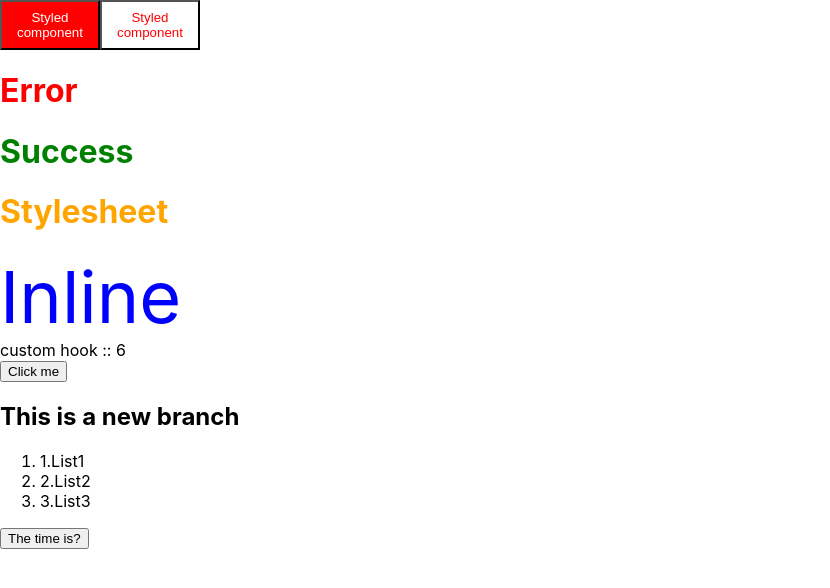
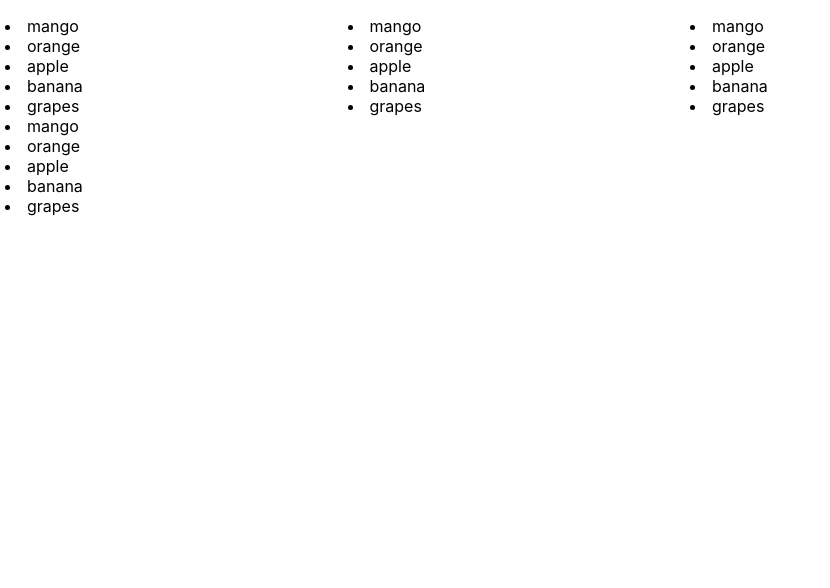
Before and after one commit to AsishNayak02/git-demo, a React (Create React App) app: page / in a window 1280 px wide. Shown: the top 588 px of the page, without its empty margins (0-830 px from the left). Built offline with nearby package versions, Linux system fonts and the light colour scheme.

Commit message:
feat(ui): add list unordered list added

```diff
--- a/public/index.html
+++ b/public/index.html
@@ -41,6 +41,6 @@
     -->
     <p id="exp"></p>
 
-    <button onclick="document.getElementById('exp').innerHTML = Date()">The time is?</button>
+    <!-- <button onclick="document.getElementById('exp').innerHTML = Date()">The time is?</button> -->
   </body>
 </html>
--- a/src/App.js
+++ b/src/App.js
@@ -3,33 +3,40 @@ import useCustom from "./useCustom";
 import Stylesheet from './component/stylesheet';
 import Inline from './component/Inline';
 import './appStyles.css'
+import List from './List'
 import styles from './appStyles.module.css'
 import StyledBtn from './component/styled-comp';
 function App() {
-  const count = useCustom();
-  const chng=()=>{
-    console.log("clicked on button")
-  }
+  // const count = useCustom();
+  // const chng=()=>{
+  //   console.log("clicked on button")
+  // }
   return (
 
     <div>
-      <StyledBtn>Styled component</StyledBtn>
+      {/* <StyledBtn>Styled component</StyledBtn>
       <StyledBtn variant='outline'>Styled component</StyledBtn>
 
       <h1 className='error'>Error</h1>  {/*from css with global scope*/}
-      <h1 className={styles.success}>Success</h1> {/*from module with local scope*/}
-      <Stylesheet />
+      {/* <h1 className={styles.success}>Success</h1> {/*from module with local scope*/}
+      {/* <Stylesheet />
       <Inline />
       <div >custom hook :: {count}</div>
       <button onClick = {chng}>Click me</button>
-      <h2>This is a new branch</h2>
-
-      <div>
-        <ol>
-          <li>1.List1</li>
-          <li>2.List2</li>
-          <li>3.List3</li>
-        </ol>
+      <h2>This is a new branch</h2>   */}
+      <div className='list-cont'>
+      <div  className='box'>
+       <List />
+      </div>
+      <div className='box'>
+       <List />
+      </div>
+      <div className='box'>
+       <List />
+      </div>
+      <div className='box'>
+       <List />
+      </div>
       </div>
     </div>
   );
--- /dev/null
+++ b/src/List.js
@@ -0,0 +1,11 @@
+import React from 'react'
+
+function List() {
+    const fruit = ['mango','orange','apple','banana','grapes'];
+    const items = fruit.map(fruit=><li>{fruit}</li>);
+  return (
+    <div>{items}</div>
+  )
+}
+
+export default List
--- a/src/appStyles.css
+++ b/src/appStyles.css
@@ -1,3 +1,11 @@
 .error{
     color: red;
 }
+.list-cont{
+    margin: 0 -5px;
+}
+.box{
+    float: left;
+  width: 25%;
+  padding: 0 10px;
+}
```
